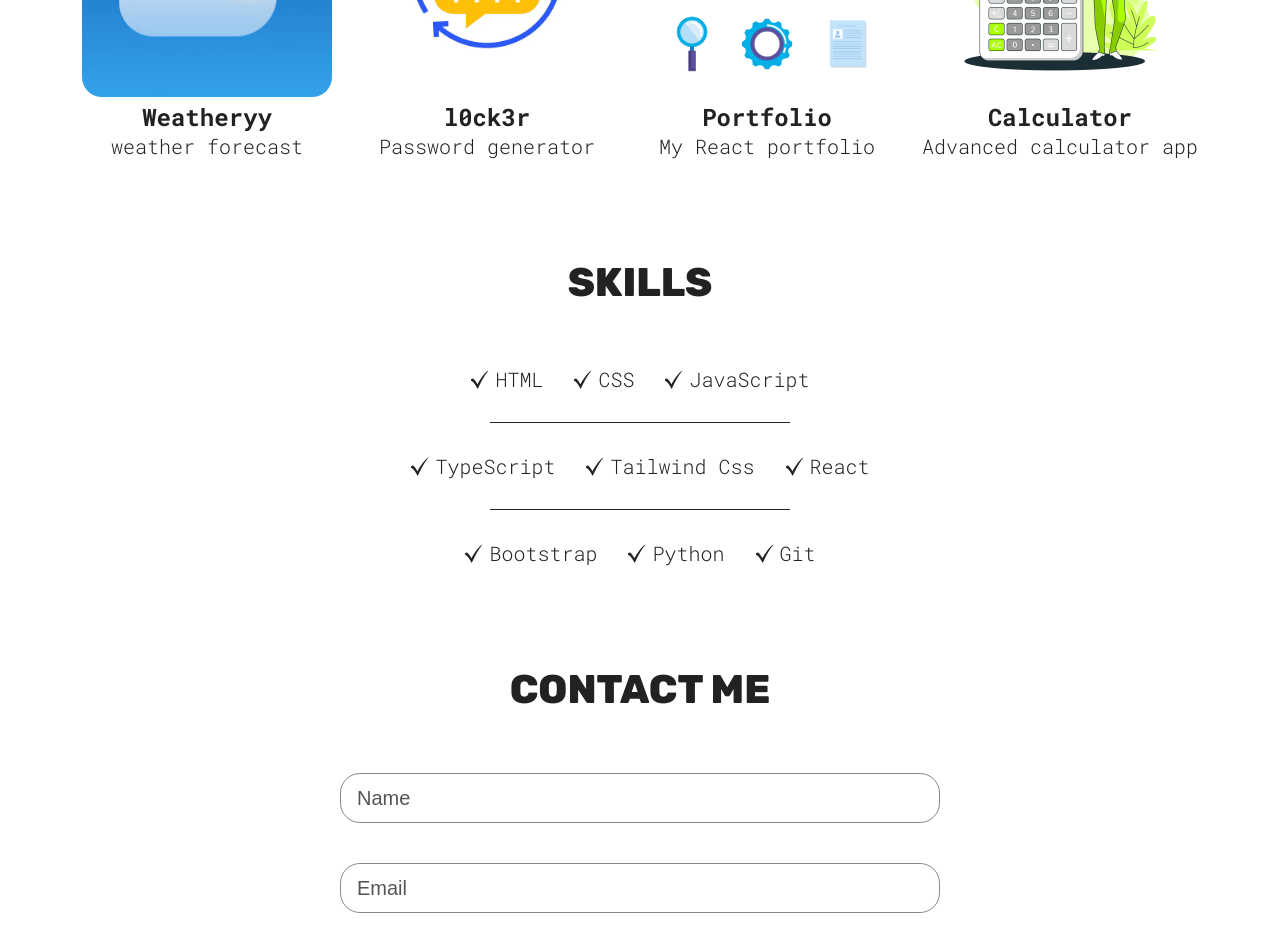
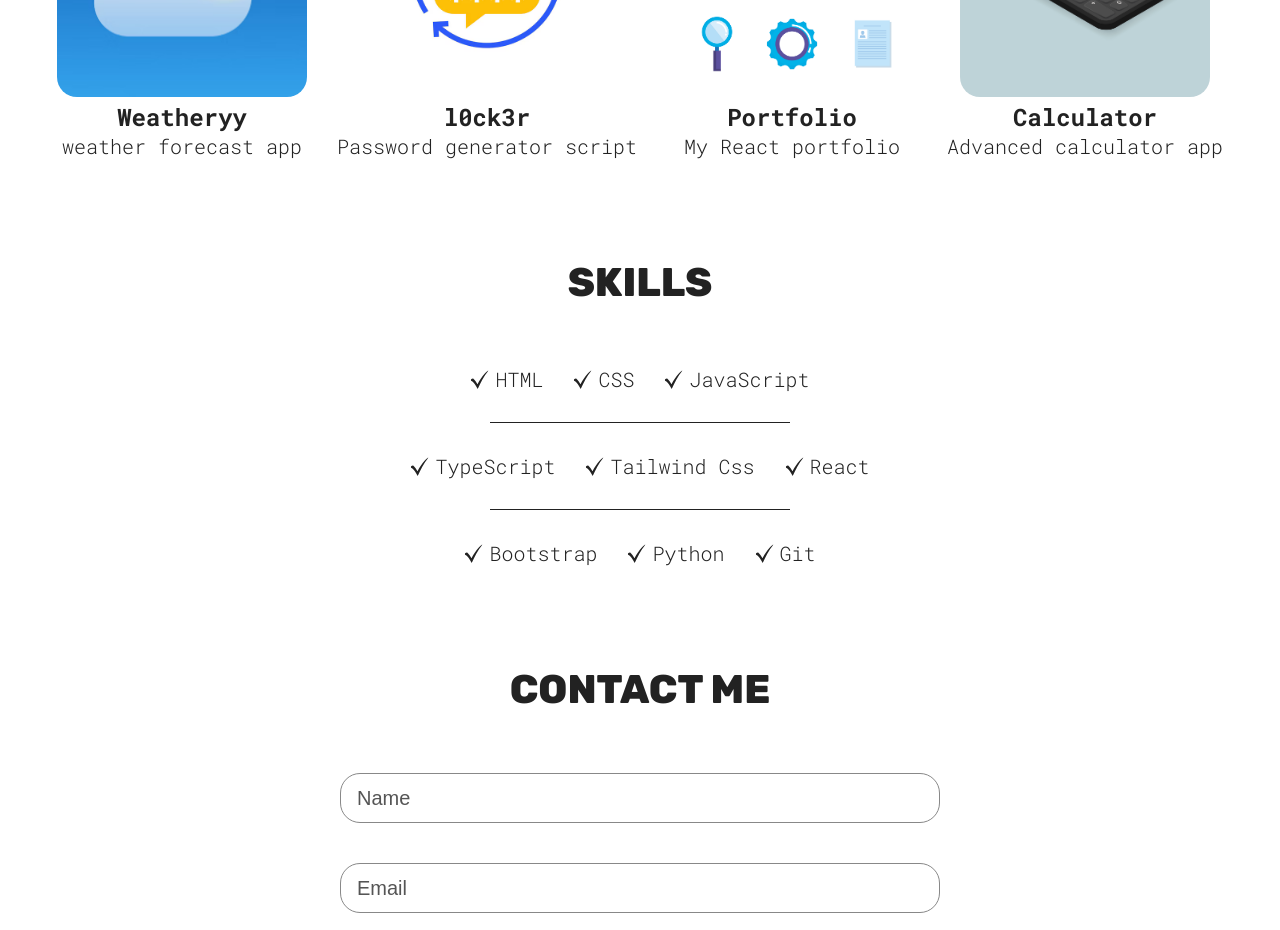
Before and after one commit to h1mzaHb/portfolio, a React (Vite) app: page / in a window 1280 px wide. Shown: the part 1160-2090 px from the top of the page. Built offline with nearby package versions, Linux system fonts and the light colour scheme.

Commit message:
changed calculator image

```diff
--- a/src/sections/Projects/Projects.jsx
+++ b/src/sections/Projects/Projects.jsx
@@ -14,13 +14,13 @@ function Projects() {
           src={weatheryy}
           link="https://github.com/h1mzaHb/weather-app-js"
           h3="Weatheryy"
-          p="weather forecast"
+          p="weather forecast app"
         />
         <ProjectCard
           src={l0ck3r}
           link="https://github.com/h1mzaHb/Password-generator"
           h3="l0ck3r"
-          p="Password generator"
+          p="Password generator script"
         />
         <ProjectCard
           src={portfolio}
```
Also changed, not shown: src/assets/calculator.png.
